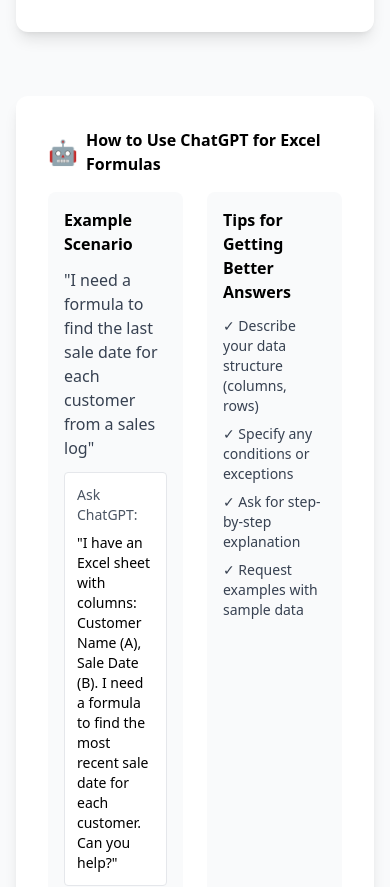
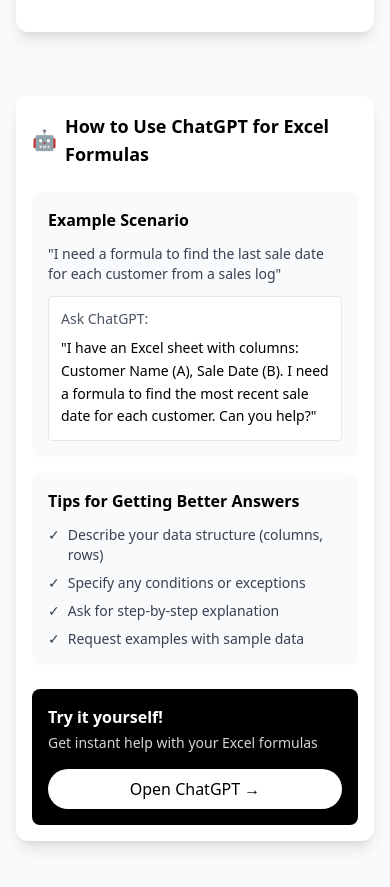
Before and after one commit to WiesHerd/Learn-Excel-Formulas, a Next.js app: page / in a window 390 px wide. Shown: the part 1308-2195 px from the top of the page. Built offline with nearby package versions, Linux system fonts and the light colour scheme.

Commit message:
Fix mobile layout for ChatGPT section and fix list syntax error

```diff
--- a/pages/index.js
+++ b/pages/index.js
@@ -142,36 +142,57 @@
 
         {/* ChatGPT Section */}
         <div className="max-w-7xl mx-auto mb-12">
-          <div className="bg-white rounded-xl shadow-lg p-8">
-            <h3 className="font-bold mb-4 flex items-center">
-              <span className="text-2xl mr-2">🤖</span>
+          <div className="bg-white rounded-xl shadow-lg p-4 sm:p-8">
+            <h3 className="font-bold mb-6 text-lg sm:text-xl flex items-center">
+              <span className="text-xl sm:text-2xl mr-2">🤖</span>
               How to Use ChatGPT for Excel Formulas
             </h3>
 
-            <div className="grid grid-cols-2 gap-6">
+            {/* Example Scenario - Full width on mobile */}
+            <div className="mb-4 sm:mb-6">
               <div className="bg-gray-50 p-4 rounded-lg">
                 <h4 className="font-semibold mb-3">Example Scenario</h4>
-                <p className="text-gray-700 mb-3">
+                <p className="text-gray-700 mb-3 text-sm sm:text-base">
                   "I need a formula to find the last sale date for each customer from a sales log"
                 </p>
                 <div className="bg-white p-3 rounded border border-gray-200">
                   <p className="text-sm text-gray-600 mb-2">Ask ChatGPT:</p>
-                  <p className="text-sm">"I have an Excel sheet with columns: Customer Name (A), Sale Date (B). I need a formula to find the most recent sale date for each customer. Can you help?"</p>
+                  <p className="text-sm leading-relaxed">
+                    "I have an Excel sheet with columns: Customer Name (A), Sale Date (B).
+                    I need a formula to find the most recent sale date for each customer. Can you help?"
+                  </p>
+                </div>
               </div>
             </div>
 
+            {/* Tips Section - Full width on mobile */}
+            <div className="mb-6">
               <div className="bg-gray-50 p-4 rounded-lg">
                 <h4 className="font-semibold mb-3">Tips for Getting Better Answers</h4>
-                <ul className="text-sm text-gray-700 space-y-2">
-                  <li>✓ Describe your data structure (columns, rows)</li>
-                  <li>✓ Specify any conditions or exceptions</li>
-                  <li>✓ Ask for step-by-step explanation</li>
-                  <li>✓ Request examples with sample data</li>
+                <ul className="text-sm sm:text-base text-gray-700 space-y-2">
+                  <li className="flex items-start">
+                    <span className="mr-2">✓</span>
+                    <span>Describe your data structure (columns, rows)</span>
+                  </li>
+                  <li className="flex items-start">
+                    <span className="mr-2">✓</span>
+                    <span>Specify any conditions or exceptions</span>
+                  </li>
+                  <li className="flex items-start">
+                    <span className="mr-2">✓</span>
+                    <span>Ask for step-by-step explanation</span>
+                  </li>
+                  <li className="flex items-start">
+                    <span className="mr-2">✓</span>
+                    <span>Request examples with sample data</span>
+                  </li>
                 </ul>
               </div>
             </div>
 
-            <div className="mt-6 flex justify-between items-center bg-black text-white p-4 rounded-lg">
+            {/* Try it yourself section - stack elements on mobile */}
+            <div className="mt-6 bg-black text-white p-4 rounded-lg">
+              <div className="flex flex-col sm:flex-row sm:justify-between sm:items-center space-y-4 sm:space-y-0">
                 <div>
                   <h4 className="font-semibold mb-1">Try it yourself!</h4>
                   <p className="text-sm text-gray-300">Get instant help with your Excel formulas</p>
@@ -180,10 +201,11 @@
                   href="https://chat.openai.com"
                   target="_blank"
                   rel="noopener noreferrer"
-                className="bg-white text-black px-4 py-2 rounded-full hover:bg-gray-100 transition-colors font-medium"
+                  className="bg-white text-black px-4 py-2 rounded-full hover:bg-gray-100 transition-colors font-medium text-center"
                 >
                   Open ChatGPT →
                 </a>
+              </div>
             </div>
           </div>
         </div>
```
Lines whose indentation alone changed are shown as unchanged.
